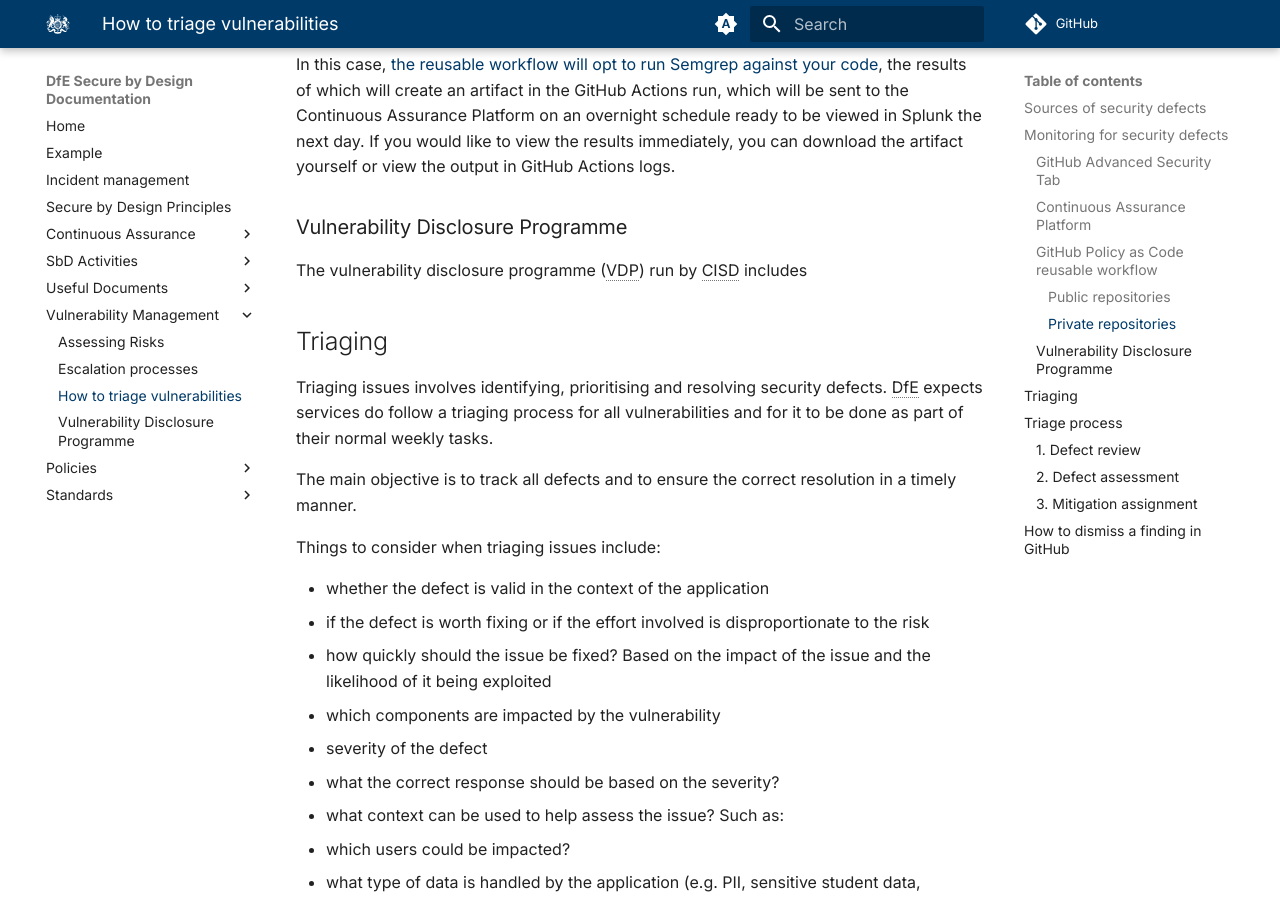
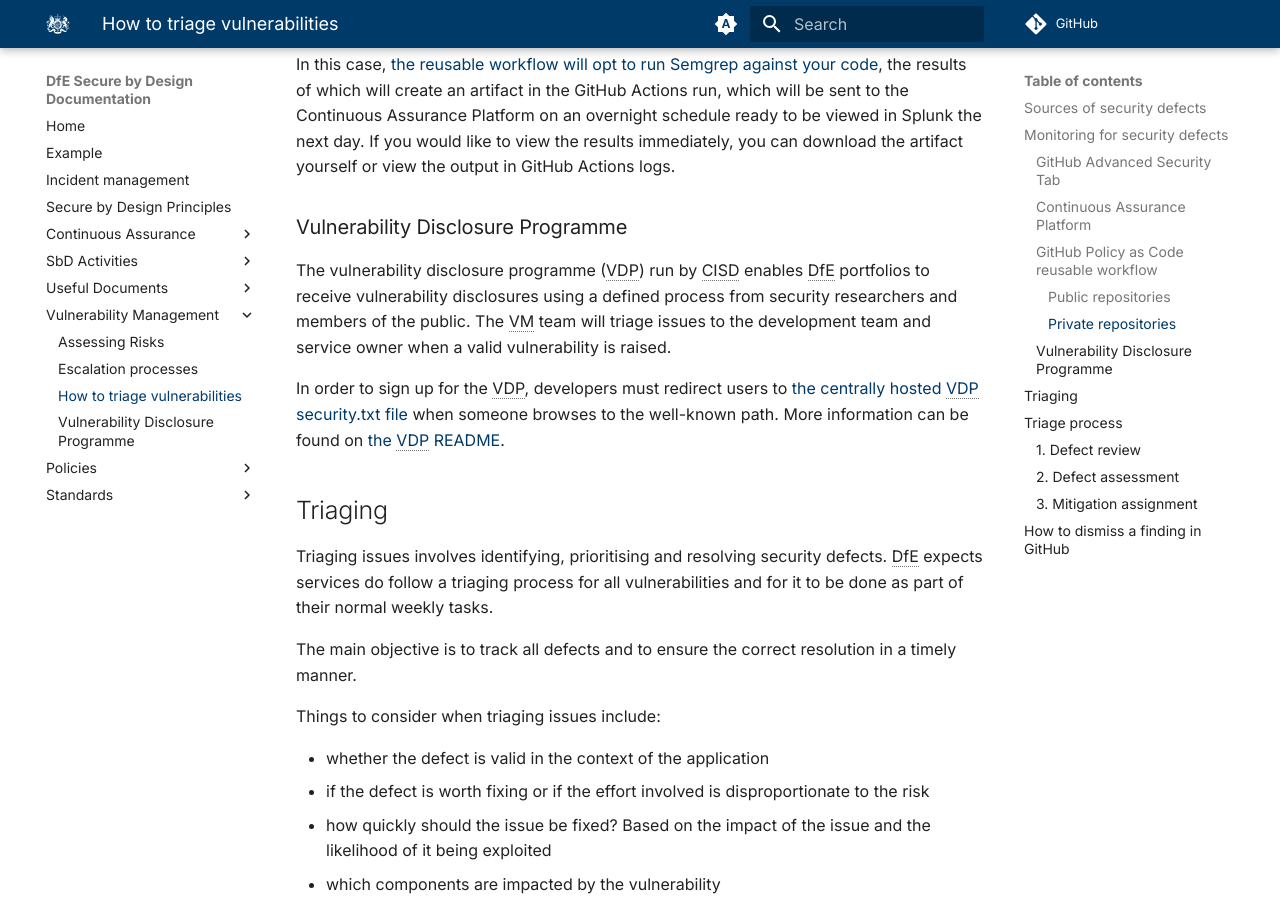
Before and after one commit to DFE-Digital/secure-by-design-docs, an MkDocs documentation site: the page built from docs/Vulnerability Management/how_to_triage_vulnerabilities.md, in a window 1280 px wide and 900 px high, scrolled down 2405 px. Built offline with MkDocs 1.6.1 and Material for MkDocs 9.7.7, drawn with Linux system fonts in a browser that asks for light colours; comment, search, counter and statistics services are not loaded.

Commit message:
Fix vdp missing text

```diff
--- a/docs/Vulnerability Management/how_to_triage_vulnerabilities.md
+++ b/docs/Vulnerability Management/how_to_triage_vulnerabilities.md
@@ -62,7 +62,9 @@ In this case, [the reusable workflow will opt to run Semgrep against your code](
 
 ### Vulnerability Disclosure Programme
 
-The vulnerability disclosure programme (VDP) run by CISD includes
+The vulnerability disclosure programme (VDP) run by CISD enables DfE portfolios to receive vulnerability disclosures using a defined process from security researchers and members of the public. The VM team will triage issues to the development team and service owner when a valid vulnerability is raised.
+
+In order to sign up for the VDP, developers must redirect users to [the centrally hosted VDP security.txt file](https://vdp.security.education.gov.uk/.well-known/security.txt) when someone browses to the well-known path. More information can be found on [the VDP README](https://github.com/dfe-digital/vulnerability-disclosure-program?tab=readme-ov-file#how-to-sign-up-for-dfes-vdp).
 
 ## Triaging
 
```
